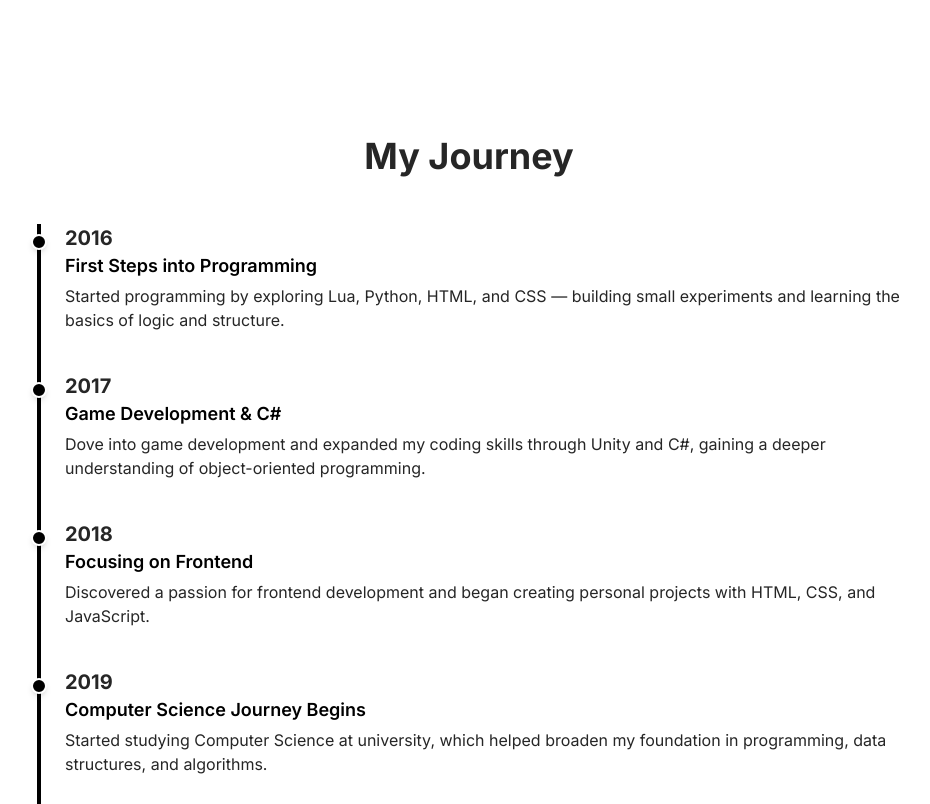
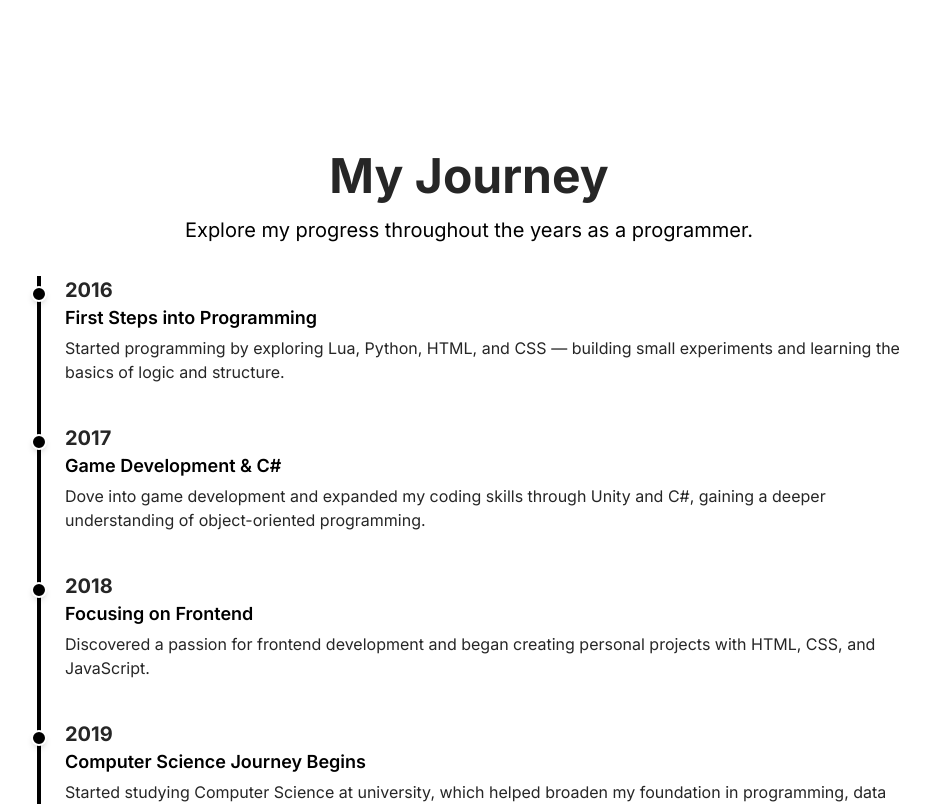
Before and after one commit to as9284/as-portfolio-v3, a React (Vite) app: page / in a window 1280 px wide. Shown: the part 1560-2364 px from the top of the page, without its empty margins (171-1101 px from the left). Built offline with nearby package versions, Linux system fonts and the light colour scheme.

Commit message:
Improve journey section

```diff
--- /dev/null
+++ b/src/components/Contact.jsx
@@ -0,0 +1,5 @@
+import React from "react";
+
+export const Contact = () => {
+  return <></>;
+};
--- a/src/components/Journey.jsx
+++ b/src/components/Journey.jsx
@@ -6,9 +6,12 @@ export const Journey = () => {
   return (
     <section className="w-full py-20 px-6 md:px-12 select-none">
       <div className="max-w-4xl mx-auto">
-        <h2 className="text-4xl font-bold text-center text-neutral-800 mb-12">
+        <h2 className="text-4xl md:text-5xl font-bold text-center text-neutral-800 py-4">
           My Journey
         </h2>
+        <p className="text-lg md:text-xl text-center mb-8">
+          Explore my progress throughout the years as a programmer.
+        </p>
 
         <div className="relative border-l-4 border-black ml-4">
           {timeline.map((item, index) => (
--- a/src/pages/home.jsx
+++ b/src/pages/home.jsx
@@ -2,6 +2,7 @@ import React from "react";
 import { Hero } from "../components/Hero";
 import { Projects } from "../components/Projects";
 import { Journey } from "../components/Journey";
+import { Contact } from "../components/Contact";
 
 export const Home = () => {
   return (
@@ -20,6 +21,11 @@ export const Home = () => {
       <div className="page-section min-h-screen">
         <Journey />
       </div>
+
+      {/* Contact Section */}
+      <div className="page-section min-h-screen">
+        <Contact />
+      </div>
     </>
   );
 };
```
